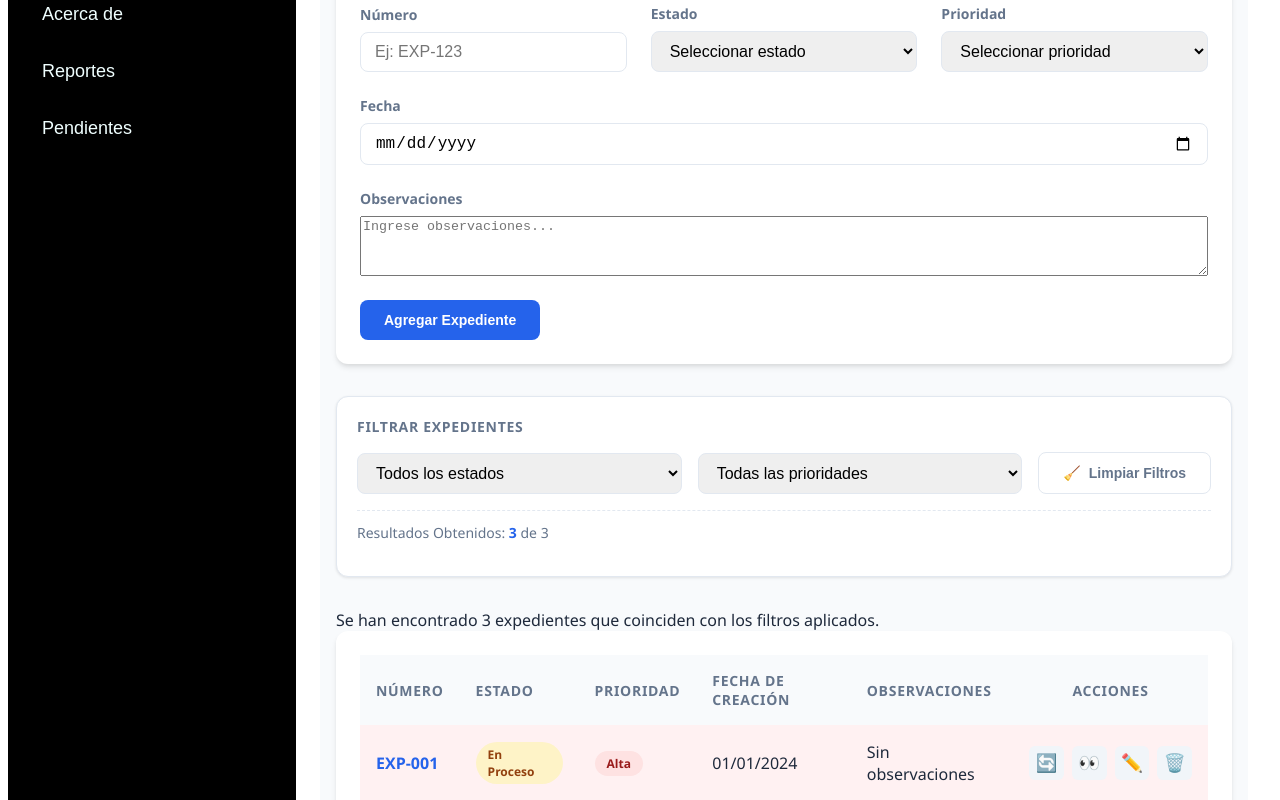
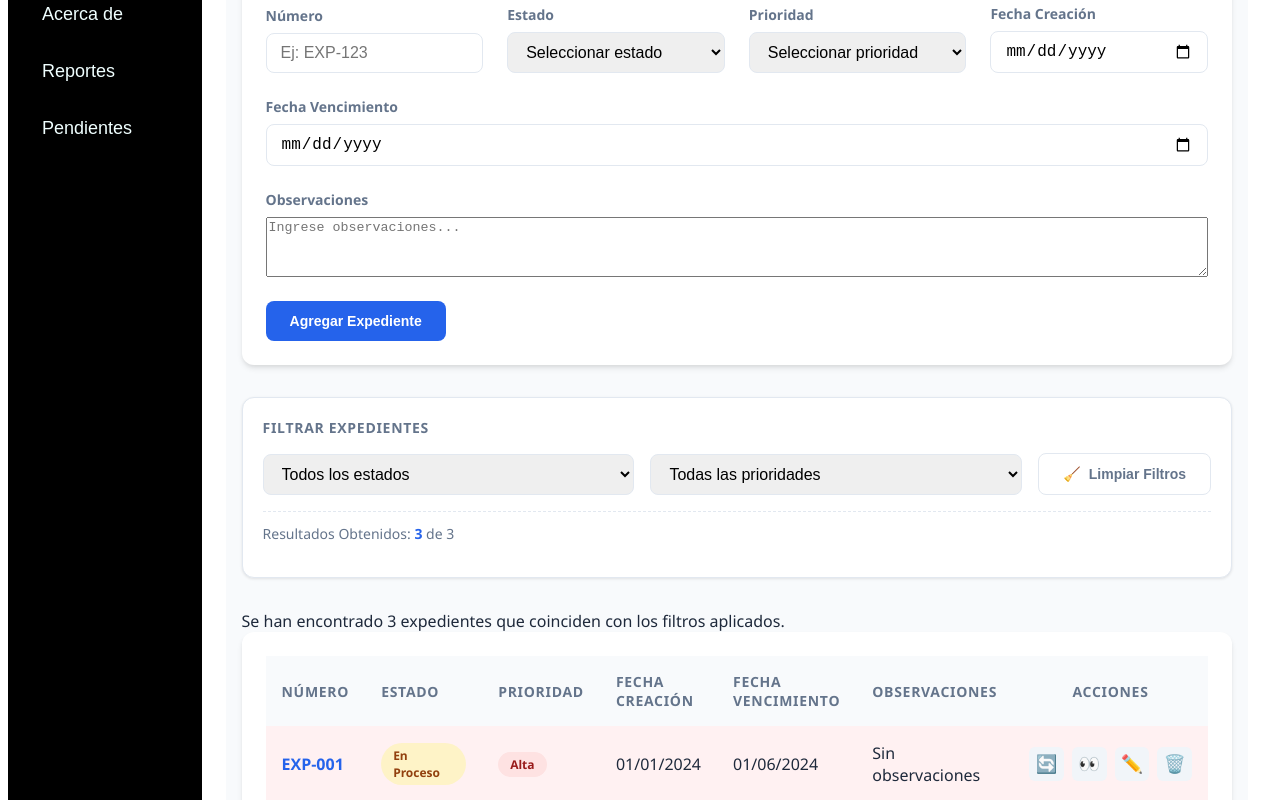
Before and after one commit to MatiCaro1/portal-expedientes, an Angular app: page /bandeja in a window 1280 px wide. Shown: the part 220-1020 px from the top of the page. Built offline with nearby package versions, Linux system fonts and the light colour scheme.

Commit message:
Actualización del Modelo y Formularios de Creación/Edición

```diff
--- a/src/app/bandeja/bandeja.html
+++ b/src/app/bandeja/bandeja.html
@@ -41,9 +41,16 @@
 
       <!-- Campo: Fecha de creación (Calendario) -->
       <div class="campo">
-        <label>Fecha</label>
+        <label>Fecha Creación</label>
         <input type="date"
           [(ngModel)]="nuevoExpediente.fechaCreacion">
+      </div>
+
+      <!-- Campo: Fecha de vencimiento (Calendario) -->
+      <div class="campo">
+        <label>Fecha Vencimiento</label>
+        <input type="date"
+          [(ngModel)]="nuevoExpediente.fechaVencimiento">
       </div>
 
        <!-- Campo: Observaciones (Área de texto) -->
@@ -114,7 +121,8 @@
             <th>Número</th>
             <th>Estado</th>
             <th>Prioridad</th>
-            <th>Fecha de Creación</th>
+            <th>Fecha Creación</th>
+            <th>Fecha Vencimiento</th>
             <th>Observaciones</th>
             <th class="texto-centro">Acciones</th>
           </tr>
@@ -137,6 +145,7 @@
                 </span>
               </td>
               <td>{{ expediente.fechaCreacion | date: 'dd/MM/yyyy' }}</td>
+              <td>{{ expediente.fechaVencimiento | date: 'dd/MM/yyyy' }}</td>
               <td>{{ expediente.observaciones || 'Sin observaciones' }}</td>
 
               <td class="texto-centro">
@@ -168,7 +177,7 @@
           } @empty {
             <!-- Se muestra si la lista de expedientes está vacía -->
             <tr>
-              <td colspan="6" class="texto-centro">No hay expedientes registrados.</td>
+              <td colspan="7" class="texto-centro">No hay expedientes registrados.</td>
             </tr>
           }
         </tbody>
--- a/src/app/bandeja/bandeja.ts
+++ b/src/app/bandeja/bandeja.ts
@@ -21,6 +21,7 @@ export class Bandeja implements OnInit {
     numero: '',
     estado: '',
     fechaCreacion: '',
+    fechaVencimiento: '',
     prioridad: '',
     observaciones: '',
   };
@@ -50,7 +51,7 @@ export class Bandeja implements OnInit {
    */
   agregarExpediente() {
     // Validación básica: todos los campos son obligatorios
-    if (!this.nuevoExpediente.numero || !this.nuevoExpediente.estado || !this.nuevoExpediente.fechaCreacion || !this.nuevoExpediente.prioridad) {
+    if (!this.nuevoExpediente.numero || !this.nuevoExpediente.estado || !this.nuevoExpediente.fechaCreacion || !this.nuevoExpediente.fechaVencimiento || !this.nuevoExpediente.prioridad) {
       alert('Por favor, complete todos los campos.');
       return;
     }
@@ -61,6 +62,7 @@ export class Bandeja implements OnInit {
       numero: this.nuevoExpediente.numero,
       estado: this.nuevoExpediente.estado,
       fechaCreacion: this.nuevoExpediente.fechaCreacion,
+      fechaVencimiento: this.nuevoExpediente.fechaVencimiento,
       prioridad: this.nuevoExpediente.prioridad,
       observaciones: this.nuevoExpediente.observaciones,
     };
@@ -106,6 +108,7 @@ export class Bandeja implements OnInit {
       numero: '',
       estado: '',
       fechaCreacion: '',
+      fechaVencimiento: '',
       prioridad: '',
       observaciones: '',
     };
--- a/src/app/pages/editar-expediente/editar-expediente.html
+++ b/src/app/pages/editar-expediente/editar-expediente.html
@@ -46,12 +46,20 @@
           </select>
         </div>
 
-        <!-- Campo: Fecha -->
+        <!-- Campo: Fecha Creación -->
         <div class="campo">
           <label>Fecha de Creación</label>
           <input type="date"
             [(ngModel)]="expediente.fechaCreacion"
             [class.input-error]="!expediente.fechaCreacion && mensajeError">
+        </div>
+
+        <!-- Campo: Fecha Vencimiento -->
+        <div class="campo">
+          <label>Fecha de Vencimiento</label>
+          <input type="date"
+            [(ngModel)]="expediente.fechaVencimiento"
+            [class.input-error]="!expediente.fechaVencimiento && mensajeError">
         </div>
 
         <div class="form-grupo">
--- a/src/app/pages/editar-expediente/editar-expediente.ts
+++ b/src/app/pages/editar-expediente/editar-expediente.ts
@@ -19,6 +19,7 @@ export class EditarExpediente implements OnInit {
     numero: '',
     estado: '',
     fechaCreacion: '',
+    fechaVencimiento: '',
     prioridad: '',
     observaciones: '',
   };
@@ -45,7 +46,7 @@ export class EditarExpediente implements OnInit {
 
    guardarCambios() {
     // Validación
-    if (!this.expediente.numero || !this.expediente.estado || !this.expediente.prioridad || !this.expediente.fechaCreacion || this.expediente.observaciones.trim() === '') {
+    if (!this.expediente.numero || !this.expediente.estado || !this.expediente.prioridad || !this.expediente.fechaCreacion || !this.expediente.fechaVencimiento || this.expediente.observaciones.trim() === '') {
       this.mensajeError = 'Por favor, complete todos los campos.';
       return;
     }
--- a/src/app/service/expediente.ts
+++ b/src/app/service/expediente.ts
@@ -17,9 +17,9 @@ export class ExpedienteService {
     }
 
     const expedentesIniciales: Expediente[] = [
-      { id: 1, numero: 'EXP-001', estado: 'En Proceso', fechaCreacion: '2024-01-01', prioridad: 'Alta', observaciones:'' },
-      { id: 2, numero: 'EXP-002', estado: 'Finalizado', fechaCreacion: '2024-02-01',prioridad: 'Media', observaciones:'' },
-      { id: 3, numero: 'EXP-003', estado: 'Pendiente', fechaCreacion: '2024-03-01', prioridad: 'Baja', observaciones:'' }
+      { id: 1, numero: 'EXP-001', estado: 'En Proceso', fechaCreacion: '2024-01-01', fechaVencimiento: '2024-06-01', prioridad: 'Alta', observaciones:'' },
+      { id: 2, numero: 'EXP-002', estado: 'Finalizado', fechaCreacion: '2024-02-01', fechaVencimiento: '2024-07-01', prioridad: 'Media', observaciones:'' },
+      { id: 3, numero: 'EXP-003', estado: 'Pendiente', fechaCreacion: '2024-03-01', fechaVencimiento: '2024-08-01', prioridad: 'Baja', observaciones:'' }
     ];
 
     this.guardarExpedientes(expedentesIniciales);
--- a/src/models/expediente.ts
+++ b/src/models/expediente.ts
@@ -10,6 +10,7 @@ export interface Expediente {
   numero: string;
   estado: string;
   fechaCreacion: string;
+  fechaVencimiento: string;
   prioridad: string;
   observaciones: string;
   historial?: HistorialEstado[];
```
